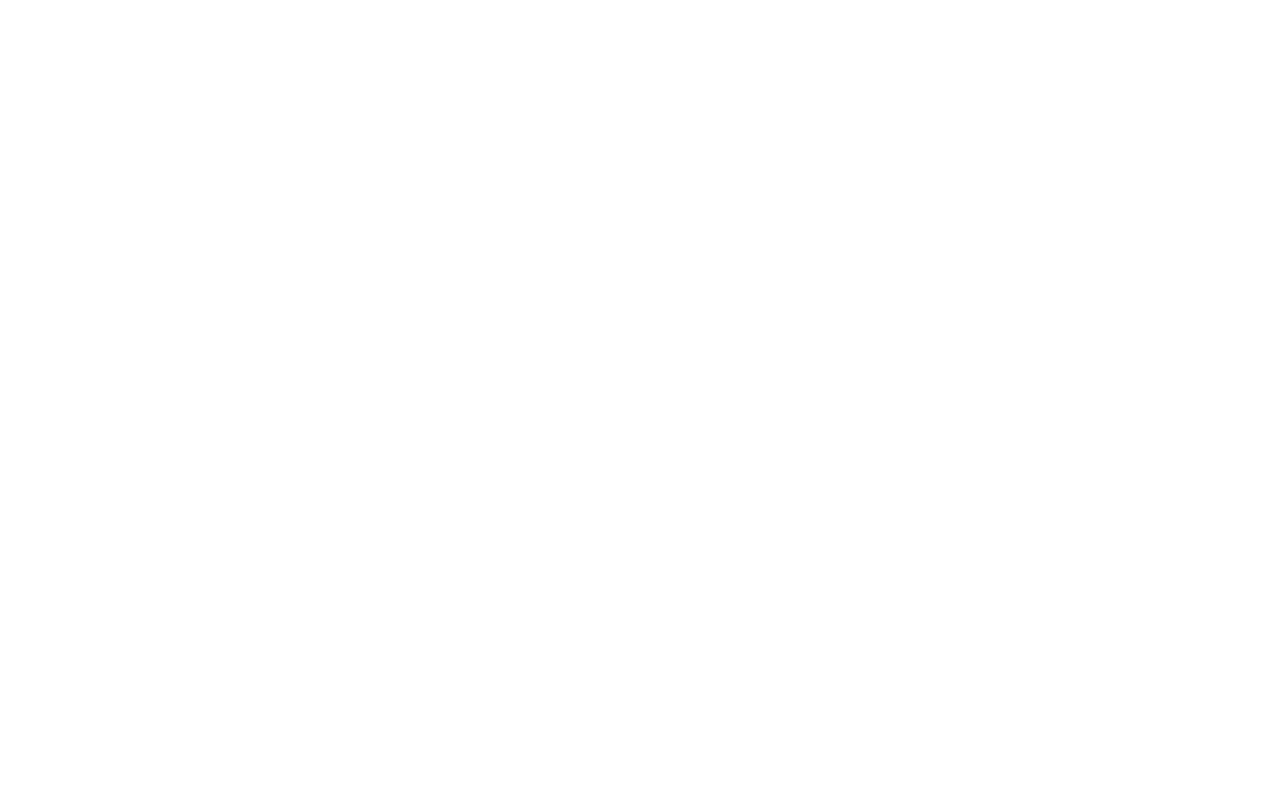
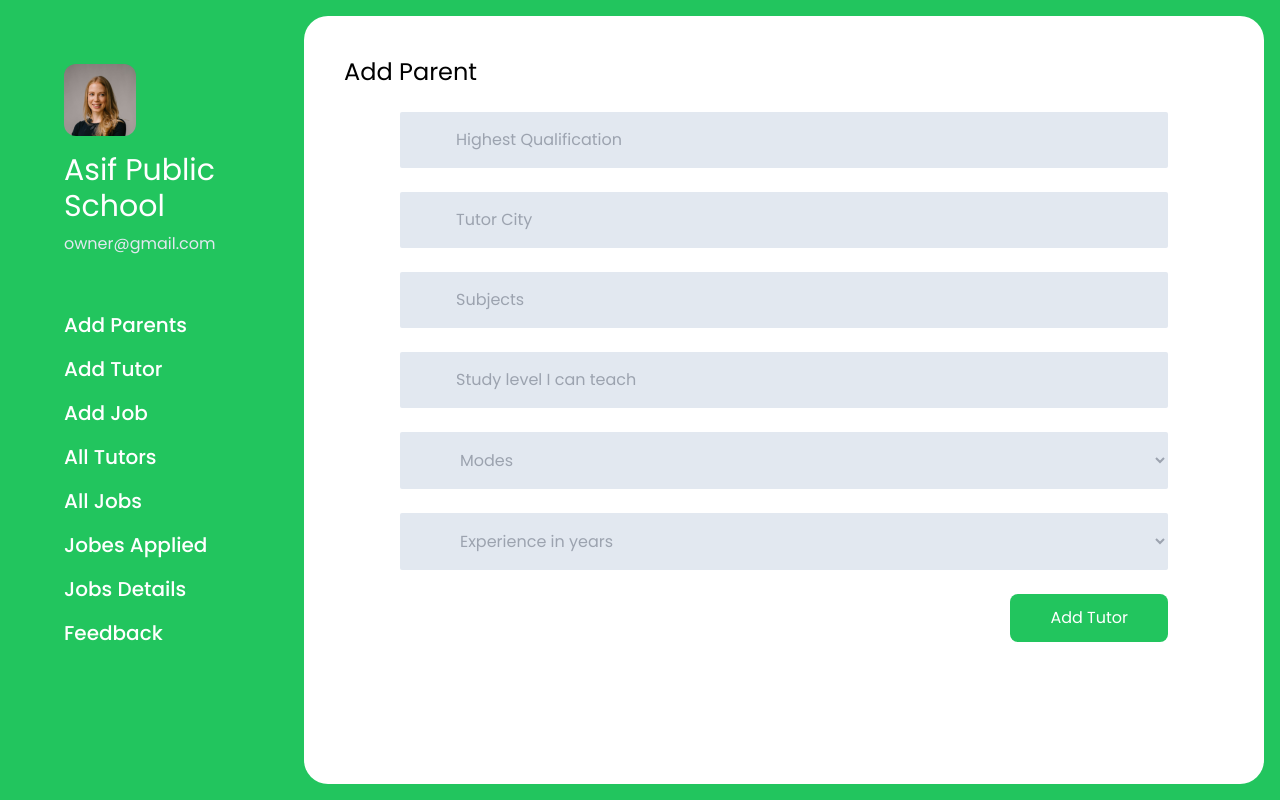
Before and after one commit to Naveed-Ahmed-Khan/educationist, a React (Create React App) app in the folder client/: page /tutor-details in a window 1280 px wide. Before the commit this address had no page. Built offline with nearby package versions, Linux system fonts and the light colour scheme.

Commit message:
tutor-details

```diff
--- a/client/src/App.js
+++ b/client/src/App.js
@@ -2,6 +2,8 @@
 import Dashboard from "./Dashboard";
 import AddParent from "./Pages/AddParent";
 import AddTutor from "./Pages/AddTutor";
+import AllJobs from "./Pages/AllJobs";
+import TutorDetails from "./Pages/TutorDetails";
 
 function App() {
   return (
@@ -10,6 +12,8 @@
         <Route path="/" element={<Dashboard />}>
           <Route index element={<AddParent />} />
           <Route path="/add-tutor" element={<AddTutor />} />
+          <Route path="/tutor-details" element={<TutorDetails />} />
+          <Route path="/all-jobs" element={<AllJobs />} />
         </Route>
       </Routes>
     </>
--- a/client/src/Components/Card.js
+++ b/client/src/Components/Card.js
@@ -4,9 +4,6 @@
 const Card = (props) => {
   return (
     <div className="p-6 md:min-h-full bg-white md:flex-auto md:rounded-3xl md:p-10 ">
-      <div className="hidden md:block">
-        <Search />
-      </div>
       {props.children}
     </div>
   );
--- a/client/src/Components/Sidebar.js
+++ b/client/src/Components/Sidebar.js
@@ -9,7 +9,7 @@
   { name: "Add Tutor", route: "/add-tutor" },
   { name: "Add Job", route: "/add-tutor" },
   { name: "All Tutors", route: "/add-tutor" },
-  { name: "All Jobs", route: "/add-tutor" },
+  { name: "All Jobs", route: "/all-jobs" },
   { name: "Jobes Applied", route: "/add-tutor" },
   { name: "Jobs Details", route: "/add-tutor" },
   { name: "Feedback", route: "/add-tutor" },
--- a/client/src/Pages/AddTutor.js
+++ b/client/src/Pages/AddTutor.js
@@ -2,6 +2,7 @@
 import Card from "../Components/Card";
 import Input from "../Components/Input";
 import { useFormik } from "formik";
+import { Link } from "react-router-dom";
 
 const AddTutor = () => {
   const formik = useFormik({
@@ -44,14 +45,14 @@
           </select>
         </div>
         <Input label="Password" width="full" />
-        <div>
+        <Link to="/tutor-details">
           <button
             type="submit"
             className="flex bg-green-500 text-white rounded-lg mx-auto px-8 py-3 md:px-10 md:py-3 md:ml-auto md:mx-0"
           >
             Next
           </button>
-        </div>
+        </Link>
       </form>
     </Card>
   );
--- /dev/null
+++ b/client/src/Pages/AllJobs.js
@@ -0,0 +1,14 @@
+import React from "react";
+import Card from "../Components/Card";
+
+const AllJobs = () => {
+  return (
+    <Card>
+      <header className="flex flex-col gap-2 justify-start">
+        <h1 className="text-4xl">All Jobs</h1>
+      </header>
+    </Card>
+  );
+};
+
+export default AllJobs;
--- /dev/null
+++ b/client/src/Pages/TutorDetails.js
@@ -0,0 +1,111 @@
+import React from "react";
+import { useDispatch } from "react-redux";
+import Card from "../Components/Card";
+import Input from "../Components/Input";
+import { useFormik } from "formik";
+
+const TutorDetails = () => {
+  const dispatch = useDispatch();
+
+  const formik = useFormik({
+    initialValues: {
+      highestQual: "",
+      tutorCity: "",
+      subjects: "",
+      studyLevel: "",
+      modes: "",
+      experience: "",
+    },
+    onSubmit: (values) => {
+      alert(JSON.stringify(values, null, 2));
+    },
+  });
+  return (
+    <Card>
+      <h1 className="text-2xl">Add Parent</h1>
+      <form
+        onSubmit={formik.handleSubmit}
+        className="flex flex-col flex-wrap gap-4 pt-6 md:px-14 md:gap-6"
+      >
+        <Input
+          width="full"
+          type="text"
+          name="highestQual"
+          label="Highest Qualification"
+          onChange={formik.handleChange}
+          value={formik.values.highestQual}
+        />
+
+        <Input
+          width="full"
+          type="text"
+          label="Tutor City"
+          name="tutorCity"
+          onChange={formik.handleChange}
+          value={formik.values.tutorCity}
+        />
+        <Input
+          width="full"
+          type="text"
+          label="Subjects"
+          name="subjects"
+          onChange={formik.handleChange}
+          value={formik.values.subjects}
+        />
+
+        <Input
+          width="full"
+          type="text"
+          label="Study level I can teach"
+          name="studyLevel"
+          onChange={formik.handleChange}
+          value={formik.values.studyLevel}
+        />
+        <div>
+          <select
+            className="bg-slate-200 text-gray-400 rounded-sm px-6 py-4 w-full
+                      md:px-14 md:py-4 outline-none"
+            name="institute"
+            id="institute"
+            defaultValue="default"
+            placeholder="Select Institute"
+          >
+            <option value="default">Modes</option>
+            <option value="I can visit student Home to teach">
+              I can visit student Home to teach
+            </option>
+            <option value="Students can visit me for tution">
+              Students can visit me for tution
+            </option>
+            <option value="I can teach online">I can teach online</option>
+          </select>
+        </div>
+        <div>
+          <select
+            className="bg-slate-200 text-gray-400 rounded-sm px-6 py-4 w-full
+                      md:px-14 md:py-4 outline-none"
+            name="institute"
+            id="institute"
+            defaultValue="default"
+            placeholder="Select Institute"
+          >
+            <option value="default">Experience in years</option>
+            <option value="one">One</option>
+            <option value="two">Two</option>
+            <option value="three">Three</option>
+          </select>
+        </div>
+        <div>
+          <button
+            type="submit"
+            className="flex bg-green-500 text-white rounded-lg mx-auto  px-8 py-3 md:px-10 md:py-3 md:ml-auto md:mx-0"
+          >
+            Add Tutor
+          </button>
+        </div>
+      </form>
+    </Card>
+  );
+};
+
+export default TutorDetails;
```
